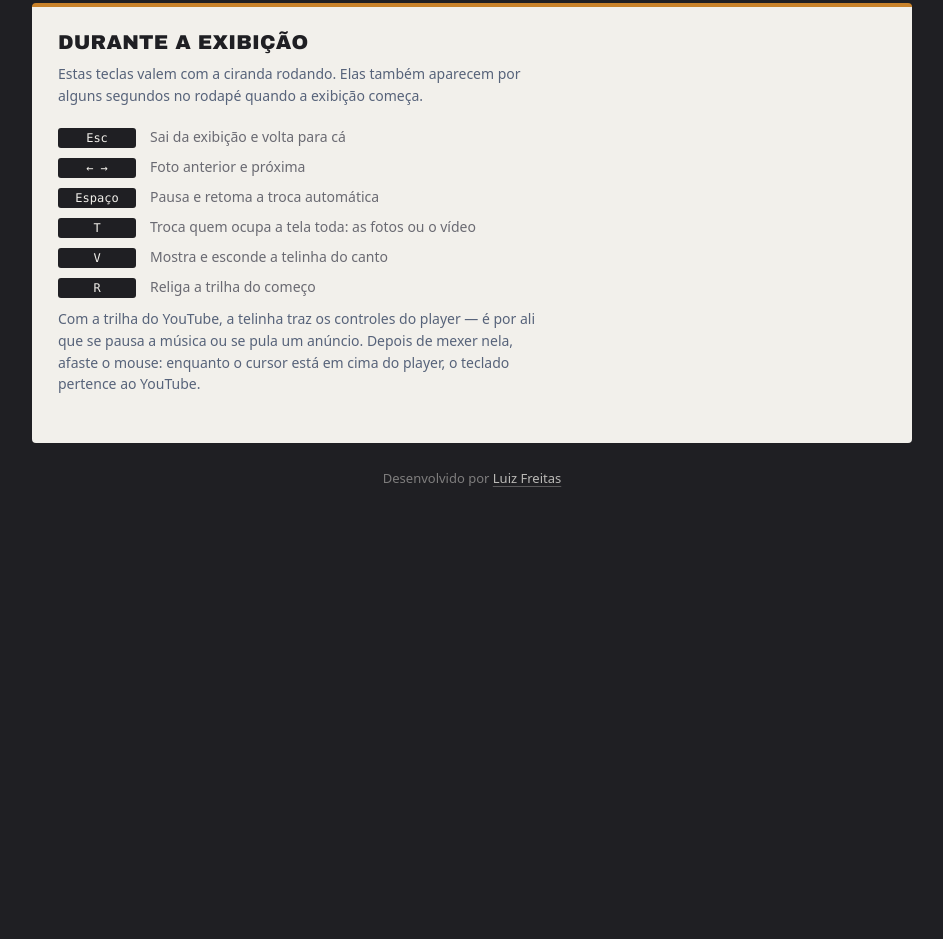
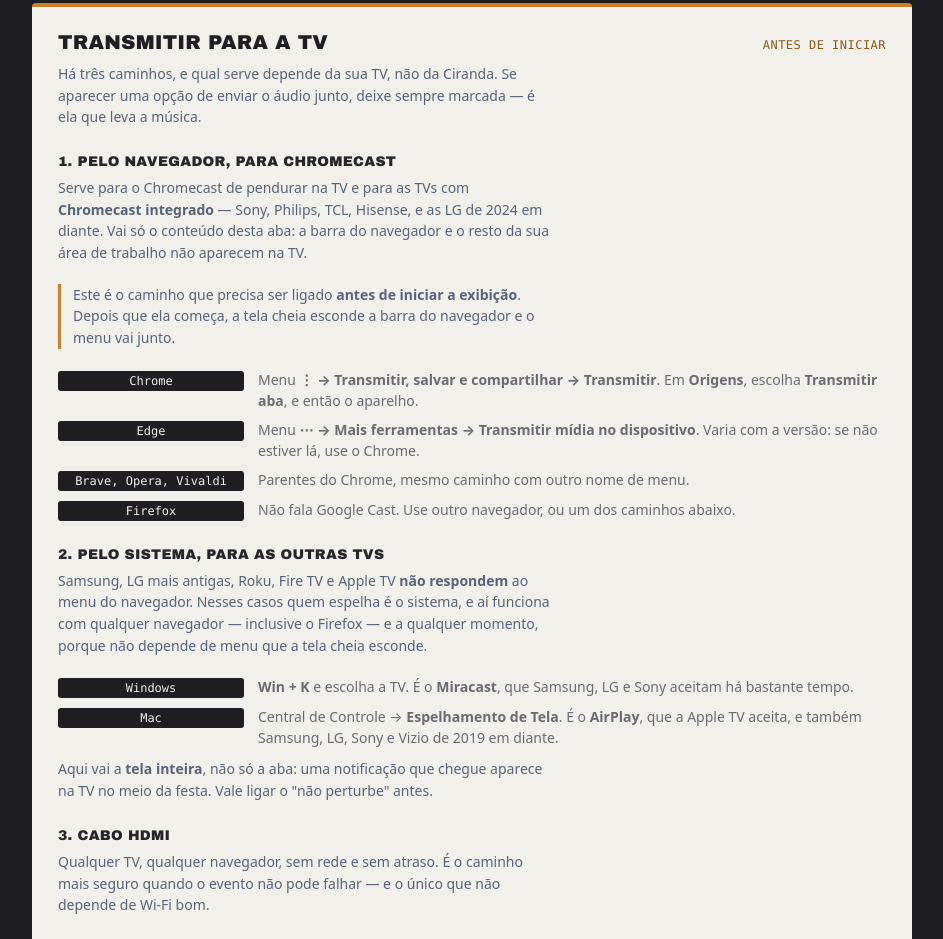
Before and after one commit to FreitasAssis/ciranda, a website: page index.html in a window 1280 px wide. Shown: the part 1861-2800 px from the top of the page, without its empty margins (168-1111 px from the left). Before the commit the page ends 2480 px from the top, so only its background shows below. Drawn offline with Linux system fonts and the light colour scheme.

Commit message:
Explica a transmissão por caminho, não por navegador
A instrução mandava transmitir depois de iniciar a exibição, o que é
impossível: iniciar entra em tela cheia e a tela cheia esconde a barra
do navegador, levando junto o menu de transmitir. E a página não pode
assumir isso com um botão — não há API web para iniciar espelhamento de
aba, e a Presentation API faria o aparelho carregar a página por conta
própria, com o armazenamento dele, vazio.

Como não dá para automatizar, resta explicar bem. A tela de ajustes
ganha um painel organizado por como a TV recebe, e não por navegador:
cast pelo navegador para Chromecast e TVs com Chromecast integrado;
espelhamento pelo sistema para Samsung, LG, Roku, Fire TV e Apple TV,
que não respondem ao menu do navegador; e cabo HDMI.

A regra da ordem vale só para o primeiro caminho. Os outros dois não
passam por menu que a tela cheia esconda, e podem ser ligados a
qualquer momento.

```diff
--- a/app.css
+++ b/app.css
@@ -95,6 +95,27 @@
   color: rgba(242, 240, 235, .70);
 }
 
+/* --- subtítulo dentro de um painel --- */
+
+.sub-titulo {
+  margin: 26px 0 0;
+  font-family: var(--display);
+  font-size: 14px;
+  letter-spacing: .02em;
+  text-transform: uppercase;
+  color: var(--texto);
+}
+
+.sub-titulo + .painel-ajuda { margin-top: 8px; }
+
+/* O aviso de ordem: é a única instrução aqui que, se ignorada, deixa a
+   pessoa sem caminho de volta a não ser encerrando a exibição. */
+.alerta-ordem {
+  padding-left: 12px;
+  border-left: 3px solid var(--ambar-2);
+  color: var(--texto);
+}
+
 /* --- lista de teclas da tela de ajustes --- */
 
 .teclas {
@@ -118,6 +139,12 @@
   font-size: 12px;
   text-align: center;
   color: var(--creme);
+}
+
+/* Nome de navegador não cabe na caixa estreita de uma tecla. */
+.teclas dt.largo {
+  flex-basis: 186px;
+  padding-inline: 10px;
 }
 
 .teclas dd {
--- a/index.html
+++ b/index.html
@@ -246,6 +246,59 @@
       </div>
     </section>
 
+    <!-- ---- TRANSMITIR ---- -->
+    <section class="painel" id="transmitir">
+      <div class="painel-topo">
+        <h2 class="painel-titulo">Transmitir para a TV</h2>
+        <span class="marcador">antes de iniciar</span>
+      </div>
+      <p class="painel-ajuda">Há três caminhos, e qual serve depende da sua TV, não da Ciranda. Se aparecer uma opção de enviar o áudio junto, deixe sempre marcada — é ela que leva a música.</p>
+
+      <h3 class="sub-titulo">1. Pelo navegador, para Chromecast</h3>
+      <p class="painel-ajuda">Serve para o Chromecast de pendurar na TV e para as TVs com <strong>Chromecast integrado</strong> — Sony, Philips, TCL, Hisense, e as LG de 2024 em diante. Vai só o conteúdo desta aba: a barra do navegador e o resto da sua área de trabalho não aparecem na TV.</p>
+      <p class="painel-ajuda alerta-ordem">Este é o caminho que precisa ser ligado <strong>antes de iniciar a exibição</strong>. Depois que ela começa, a tela cheia esconde a barra do navegador e o menu vai junto.</p>
+
+      <dl class="teclas">
+        <div class="tecla-par">
+          <dt class="largo">Chrome</dt>
+          <dd>Menu <strong>⋮ → Transmitir, salvar e compartilhar → Transmitir</strong>. Em <strong>Origens</strong>, escolha <strong>Transmitir aba</strong>, e então o aparelho.</dd>
+        </div>
+        <div class="tecla-par">
+          <dt class="largo">Edge</dt>
+          <dd>Menu <strong>⋯ → Mais ferramentas → Transmitir mídia no dispositivo</strong>. Varia com a versão: se não estiver lá, use o Chrome.</dd>
+        </div>
+        <div class="tecla-par">
+          <dt class="largo">Brave, Opera, Vivaldi</dt>
+          <dd>Parentes do Chrome, mesmo caminho com outro nome de menu.</dd>
+        </div>
+        <div class="tecla-par">
+          <dt class="largo">Firefox</dt>
+          <dd>Não fala Google Cast. Use outro navegador, ou um dos caminhos abaixo.</dd>
+        </div>
+      </dl>
+
+      <h3 class="sub-titulo">2. Pelo sistema, para as outras TVs</h3>
+      <p class="painel-ajuda">Samsung, LG mais antigas, Roku, Fire TV e Apple TV <strong>não respondem</strong> ao menu do navegador. Nesses casos quem espelha é o sistema, e aí funciona com qualquer navegador — inclusive o Firefox — e a qualquer momento, porque não depende de menu que a tela cheia esconde.</p>
+
+      <dl class="teclas">
+        <div class="tecla-par">
+          <dt class="largo">Windows</dt>
+          <dd><strong>Win + K</strong> e escolha a TV. É o <strong>Miracast</strong>, que Samsung, LG e Sony aceitam há bastante tempo.</dd>
+        </div>
+        <div class="tecla-par">
+          <dt class="largo">Mac</dt>
+          <dd>Central de Controle → <strong>Espelhamento de Tela</strong>. É o <strong>AirPlay</strong>, que a Apple TV aceita, e também Samsung, LG, Sony e Vizio de 2019 em diante.</dd>
+        </div>
+      </dl>
+
+      <p class="painel-ajuda">Aqui vai a <strong>tela inteira</strong>, não só a aba: uma notificação que chegue aparece na TV no meio da festa. Vale ligar o "não perturbe" antes.</p>
+
+      <h3 class="sub-titulo">3. Cabo HDMI</h3>
+      <p class="painel-ajuda">Qualquer TV, qualquer navegador, sem rede e sem atraso. É o caminho mais seguro quando o evento não pode falhar — e o único que não depende de Wi-Fi bom.</p>
+
+      <p class="painel-ajuda">Nos caminhos sem fio, mantenha a janela do navegador visível: minimizada, ele economiza recursos e a troca de fotos fica irregular.</p>
+    </section>
+
     <!-- ---- INSTRUÇÕES ---- -->
     <section class="painel" id="instrucoes">
       <div class="painel-topo">
@@ -272,7 +325,7 @@
   </main>
 
   <div class="barra">
-    <p class="barra-dica">Depois de iniciar: no Chrome, <strong>⋮ → Transmitir → Origens → Transmitir aba</strong>, e marque para enviar o áudio.</p>
+    <p class="barra-dica"><strong>Antes de iniciar</strong>, ligue a transmissão para a TV ainda nesta tela — o painel <strong>Transmitir para a TV</strong> tem o caminho de cada navegador. Depois que a exibição começa, a tela cheia esconde o menu.</p>
     <button class="botao-forte" id="btn-exibir">Iniciar exibição</button>
   </div>
 
```
Also changed, not shown: testes/transmitir.spec.js (added, +73 -0 lines), README.md.
